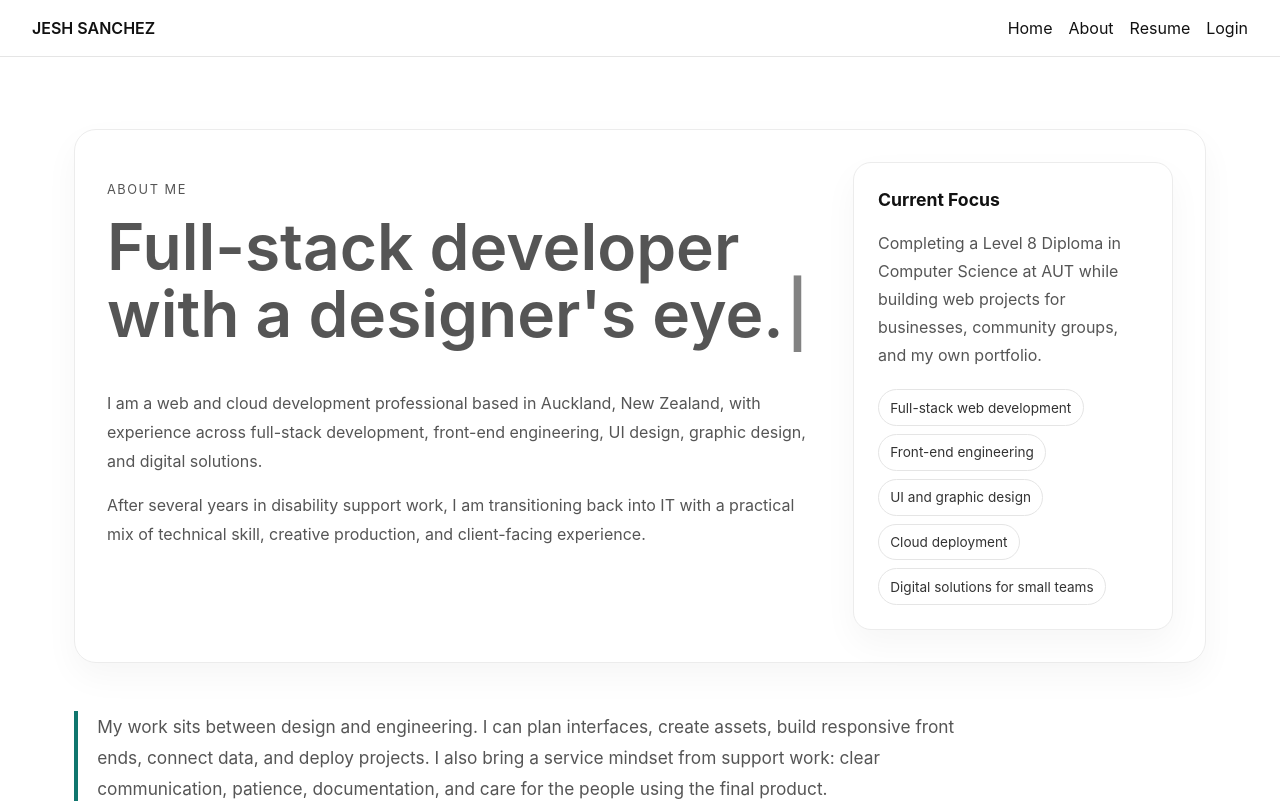
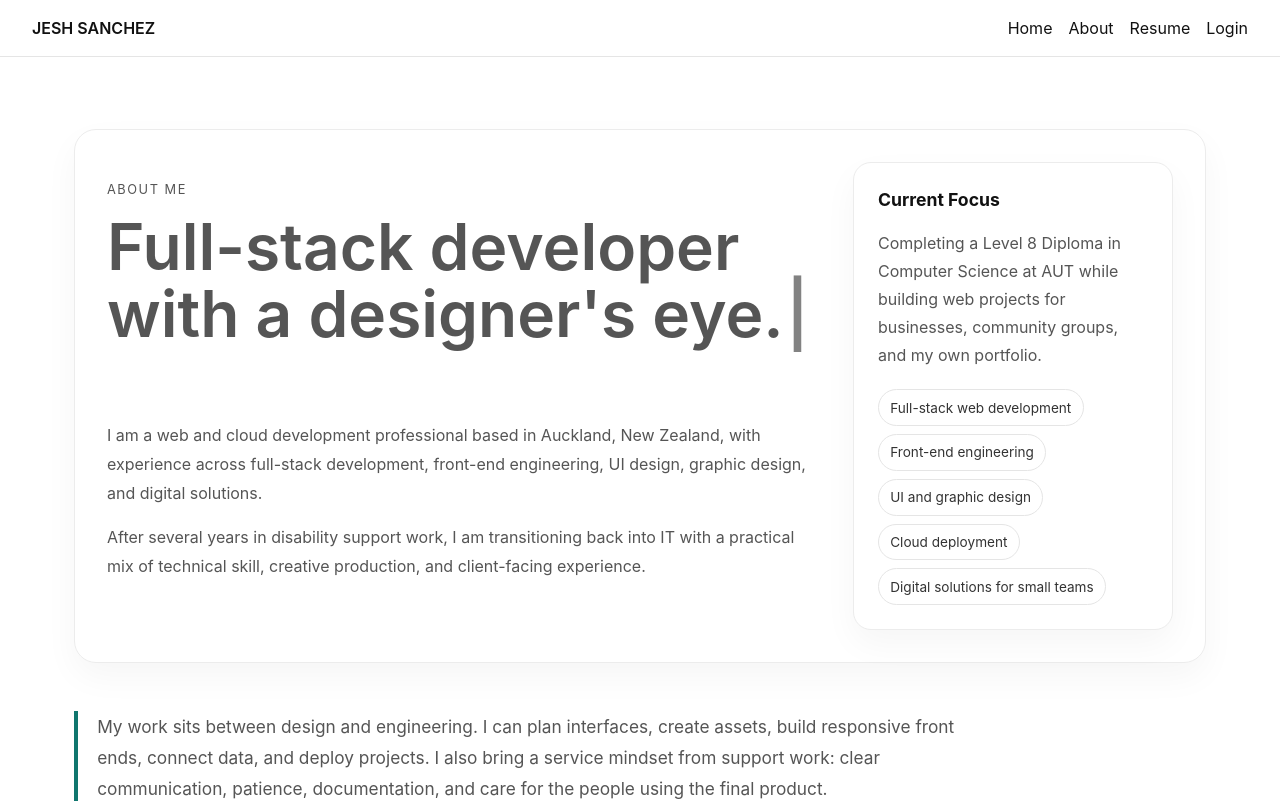
Before and after one commit to jeshurunjet/gallery-portfolio, a React (Vite) app in the folder frontend/: page /about in a window 1280 px wide. Shown: the top 801 px of the page. Built offline with nearby package versions, Linux system fonts and the light colour scheme; no server answers.

Commit message:
fixed animated text height

```diff
--- a/frontend/src/index.css
+++ b/frontend/src/index.css
@@ -2623,7 +2623,7 @@ main {
   font-size: clamp(1.4rem, 3vw, 2rem);
   font-weight: 600;
   color: #555;
-  min-height: 2.5em;
+  min-height: 3em;
 }
 .typing-text {
   display: inline;
```
